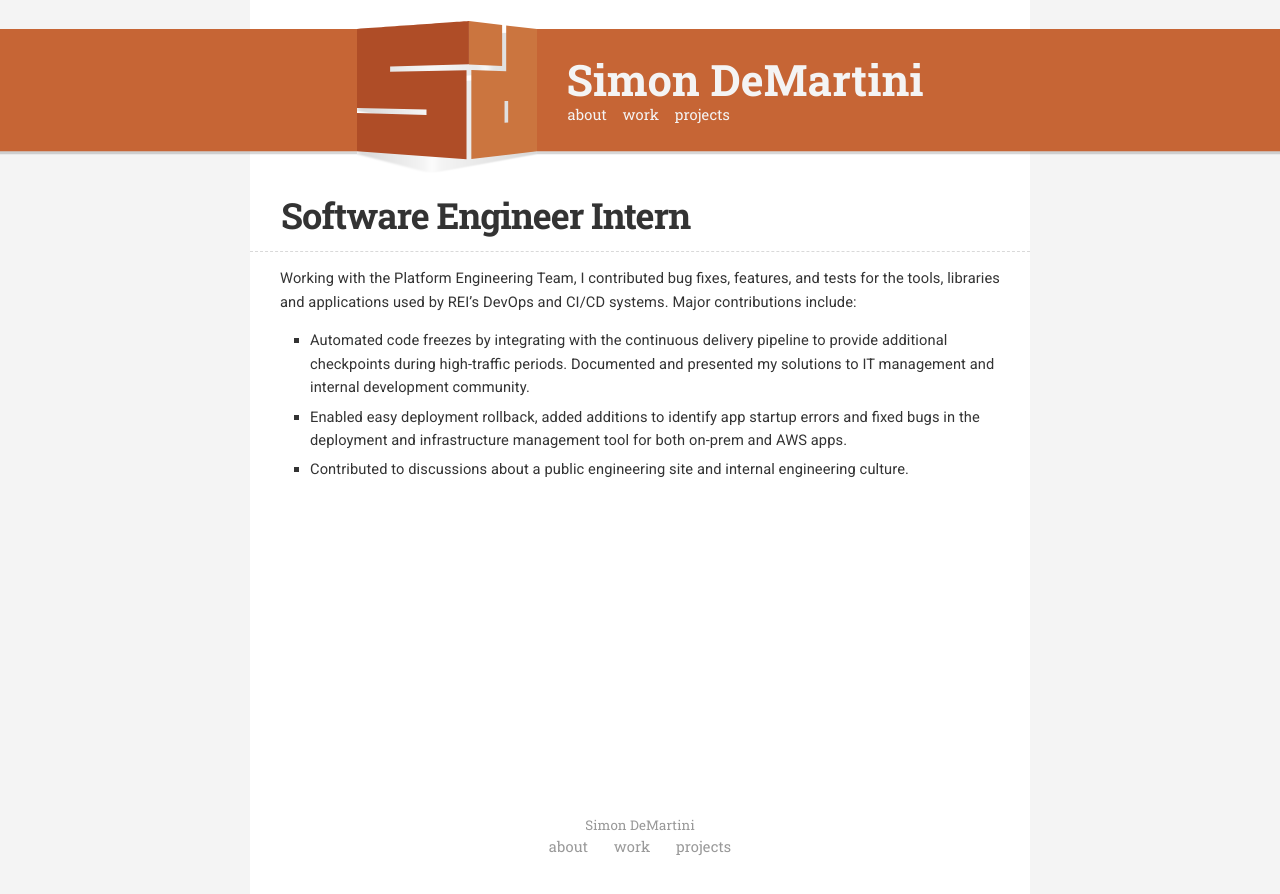
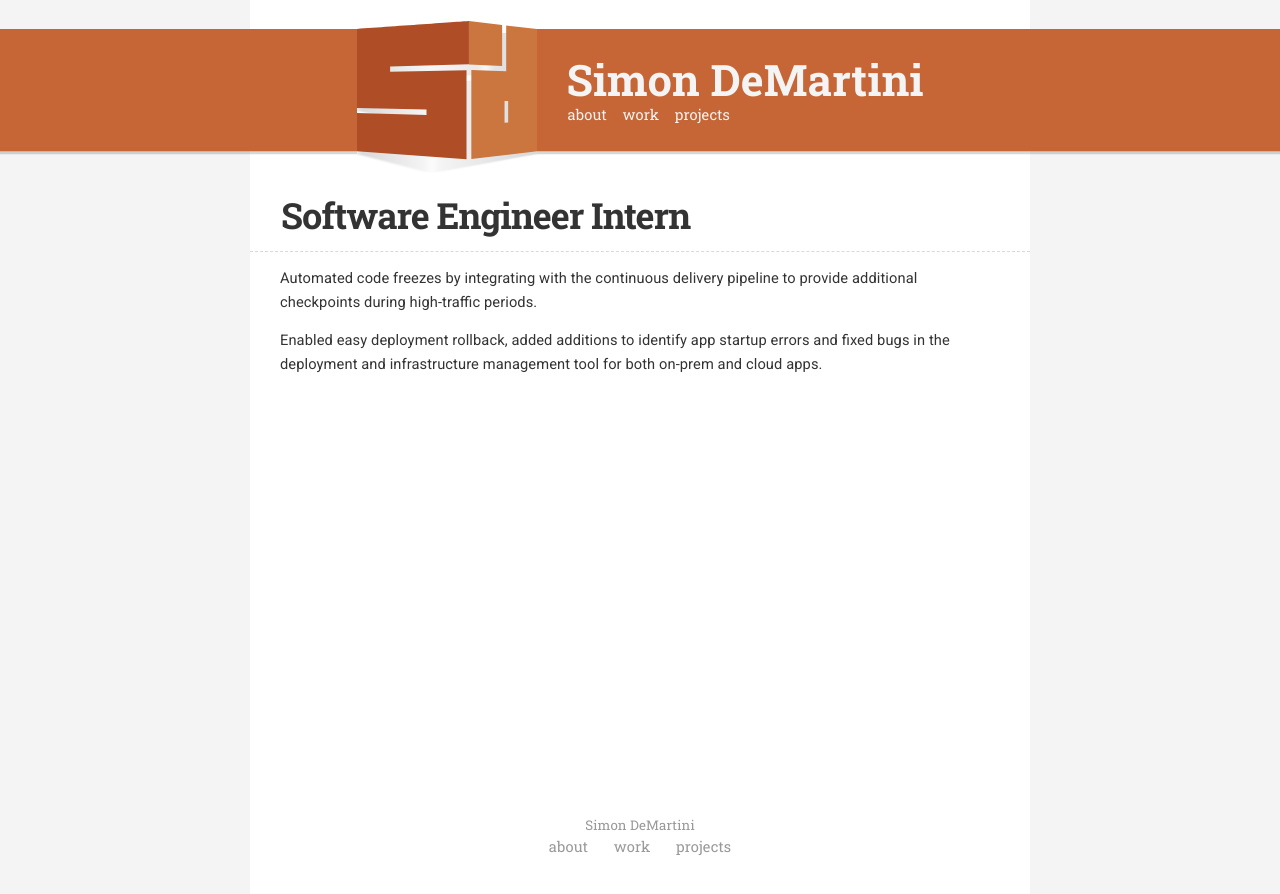
Before and after one commit to simondemartini/simondemartini.github.io, a Jekyll site: the page built from _jobs/2017-rei-intern.md, in a window 1280 px wide. Shown: the top 894 px of the page. Built offline with Jekyll 4.4.1, drawn with Linux system fonts in a browser that asks for light colours.

Commit message:
Update wording

```diff
--- a/_jobs/2017-rei-intern.md
+++ b/_jobs/2017-rei-intern.md
@@ -4,10 +4,8 @@ layout: page
 title: Software Engineer Intern
 company: REI Co-op
 start_date: 2017-06-01
-completion_date:   2017-08-25
+completion_date:   2017-08-01
 ---
-Working with the Platform Engineering Team, I contributed bug fixes, features, and tests for the tools, libraries and applications used by REI’s DevOps and CI/CD systems. Major contributions include:
+Automated code freezes by integrating with the continuous delivery pipeline to provide additional checkpoints during high-traffic periods.
 
-- Automated code freezes by integrating with the continuous delivery pipeline to provide additional checkpoints during high-traffic periods. Documented and presented my solutions to IT management and internal development community.
-- Enabled easy deployment rollback, added additions to identify app startup errors and fixed bugs in the deployment and infrastructure management tool for both on-prem and AWS apps.
-- Contributed to discussions about a public engineering site and internal engineering culture.
+Enabled easy deployment rollback, added additions to identify app startup errors and fixed bugs in the deployment and infrastructure management tool for both on-prem and cloud apps.
```
Also changed, not shown: _jobs/2018-rei-fulltime.md (+3 -3 lines).
